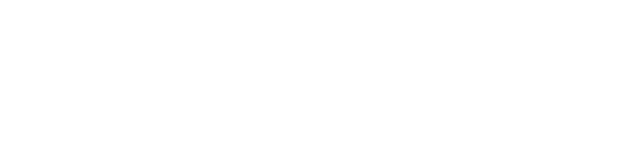
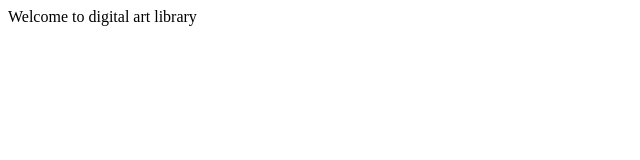
Before and after one commit to Olasubomi-Gaji/Digital-art-libraby, a plain HTML site: page Index.html in a window 1280 px wide. Shown: the whole page, without its empty margins (0-640 px from the left). Drawn offline with Linux system fonts and the light colour scheme.

Commit message:
added welcome message

```diff
--- a/Index.html
+++ b/Index.html
@@ -1,3 +1,3 @@
 <html>
-
+Welcome to  digital art library
 </html>
```
